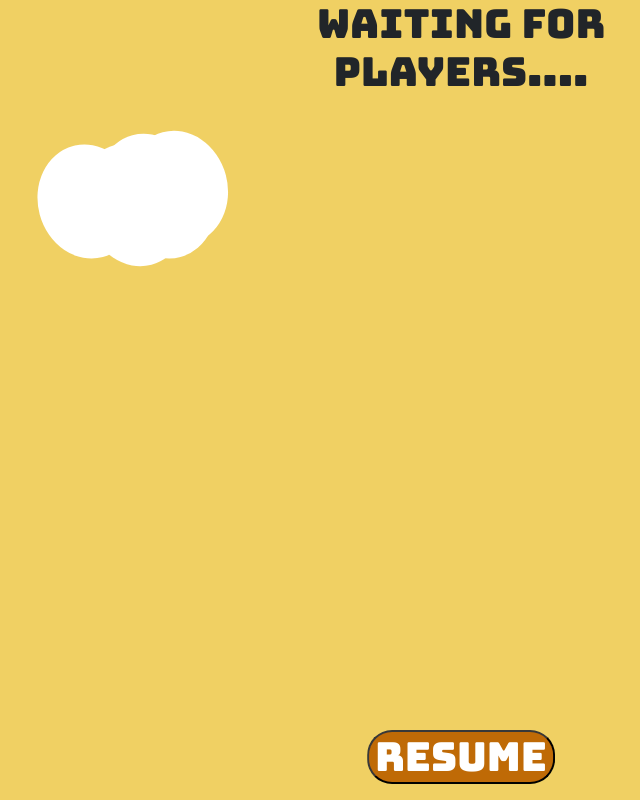
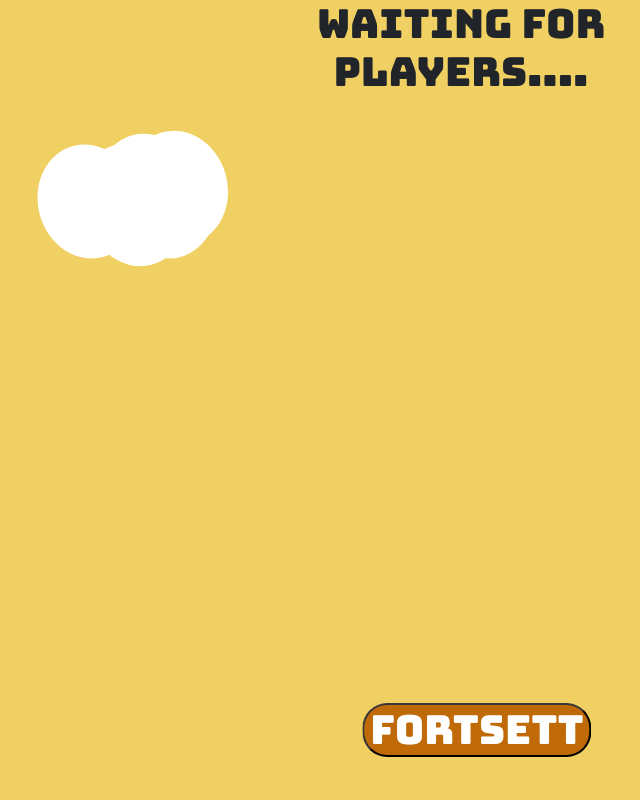
Before and after one commit to jegerfreddy/SmidigProsjekt, a React (Vite) app in the folder Frontend/user/: page /Waiting in a window 1280 px wide. Shown: the whole page, without its empty margins (179-819 px from the left). Built offline with nearby package versions, Linux system fonts and the light colour scheme; no server answers.

Commit message:
Path gjennom alle pages

```diff
--- a/Frontend/user/src/Pages/ChooseAvatarPage.tsx
+++ b/Frontend/user/src/Pages/ChooseAvatarPage.tsx
@@ -20,7 +20,7 @@ const ChooseAvatarPage: React.FC = () => {
             <section className='container'>
                 <AvatarList />
             </section>
-            <NextBtn path='gameLobby' />
+            <NextBtn path='waiting' />
         </div>
     );
 };
--- a/Frontend/user/src/Pages/ResultPage.tsx
+++ b/Frontend/user/src/Pages/ResultPage.tsx
@@ -1,4 +1,5 @@
 import React from 'react';
+import { NextBtn } from '../assets/Button/NextBtn';
 
 
 const ResultPage: React.FC = () => {
@@ -6,6 +7,7 @@ const ResultPage: React.FC = () => {
         <div>
             <h1>Result</h1>
             {/* Add your avatar selection logic here */}
+            <NextBtn path="break" />
         </div>
     );
 };
--- a/Frontend/user/src/Pages/WaitingLobbyPage.tsx
+++ b/Frontend/user/src/Pages/WaitingLobbyPage.tsx
@@ -1,5 +1,5 @@
 import React, { useState, useEffect } from "react";
-import { ResumeBtn } from "../assets/Button/ResumeBtn";
+import { NextBtn } from "../assets/Button/NextBtn";
 import "../App.css"; // Ensure this line imports your CSS
 
 const WaitingLobbyPage: React.FC = () => {
@@ -23,7 +23,7 @@ const WaitingLobbyPage: React.FC = () => {
                 <h1 className="text-center">
                     <div>Waiting for</div>
                     <div>players{dots}</div>
-                    <ResumeBtn />
+                    <NextBtn path="gameLobby" />
                 </h1>
             </div>
         </main>
```
